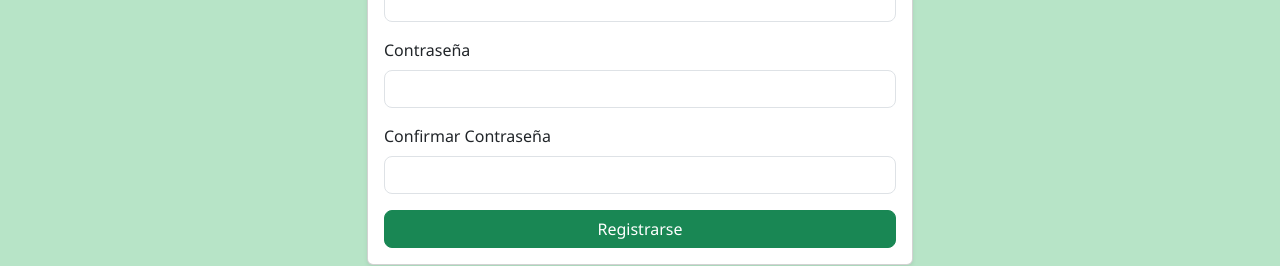
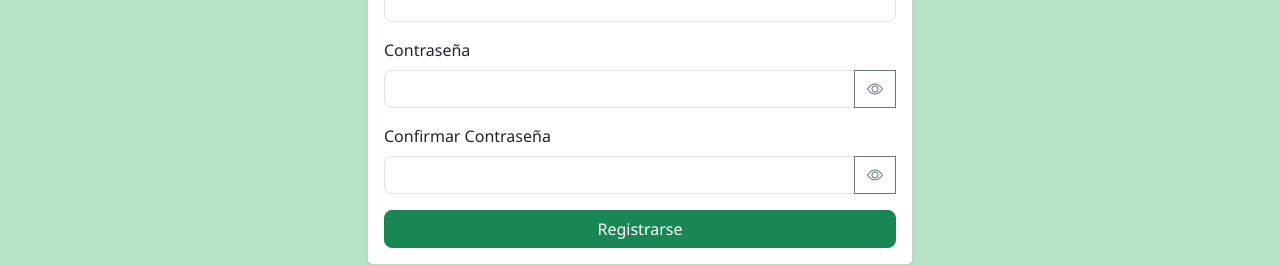
Before and after one commit to YaniraGS/ProyectoIntegrado, an Angular app in the folder frontend/recetas-de-yanira/: page /register in a window 1280 px wide. Shown: the part 289-555 px from the top of the page. Built offline with nearby package versions, Linux system fonts and the light colour scheme; no server answers.

Commit message:
limitar campo busqueda, login y register a menos caracteres

```diff
--- a/frontend/recetas-de-yanira/src/app/pages/login/login.component.html
+++ b/frontend/recetas-de-yanira/src/app/pages/login/login.component.html
@@ -8,14 +8,14 @@
           <form [formGroup]="loginForm" (ngSubmit)="login()">
             <div class="mb-3">
               <label for="email" class="form-label">Correo electrónico</label>
-              <input formControlName="email" id="email" type="email" class="form-control">
+              <input formControlName="email" id="email" type="email" class="form-control" maxlength="50">
             </div>
 
             <div class="mb-3">
               <label for="password" class="form-label">Contraseña</label>
               <div class="input-group">
 
-                <input [type]="showPassword ? 'text' : 'password'" formControlName="password" id="password"
+                <input [type]="showPassword ? 'text' : 'password'" formControlName="password" id="password" maxlength="30"
                   class="form-control">
                 <button type="button" class="btn btn-outline-secondary" (click)="togglePassword()" tabindex="-1">
                   <i class="bi" [ngClass]="showPassword ? 'bi-eye-slash' : 'bi-eye'"></i>
--- a/frontend/recetas-de-yanira/src/app/pages/recipes/recipes.component.html
+++ b/frontend/recetas-de-yanira/src/app/pages/recipes/recipes.component.html
@@ -7,7 +7,7 @@
       <div class="col-md-6 mb-3">
         <div class="input-group">
           <input [(ngModel)]="searchRecipe" type="text" class="form-control" placeholder="Buscador de Recetas"
-            (keyup.enter)="filterRecipes()">
+            (keyup.enter)="filterRecipes()" maxlength="50">
           <button (click)="filterRecipes()" class="btn btn-success">Buscar</button>
         </div>
       </div>
@@ -15,7 +15,7 @@
       <div class="col-md-6 mb-3">
         <div class="input-group">
           <input [(ngModel)]="searchIngredient" type="text" class="form-control"
-            placeholder="Buscar Recetas por Ingrediente" (keyup.enter)="searchByIngredient()">
+            placeholder="Buscar Recetas por Ingrediente" (keyup.enter)="searchByIngredient()"  maxlength="50">
           <button (click)="searchByIngredient()" class="btn btn-success">Buscar</button>
         </div>
       </div>
--- a/frontend/recetas-de-yanira/src/app/pages/register/register.component.html
+++ b/frontend/recetas-de-yanira/src/app/pages/register/register.component.html
@@ -8,7 +8,7 @@
           <form [formGroup]="registerForm" (ngSubmit)="register()" novalidate>
             <div class="mb-3">
               <label for="name" class="form-label">Nombre</label>
-              <input id="name" type="text" class="form-control" formControlName="name"
+              <input id="name" type="text" class="form-control" formControlName="name"   maxlength="30"
                 [class.is-invalid]="getErrorMessage('name')" />
               <div class="invalid-feedback">
                 {{ getErrorMessage('name') }}
@@ -16,7 +16,7 @@
             </div>
             <div class="mb-3">
               <label for="email" class="form-label">Correo electrónico</label>
-              <input id="email" type="email" class="form-control" formControlName="email"
+              <input id="email" type="email" class="form-control" formControlName="email" maxlength="50"
                 [class.is-invalid]="getErrorMessage('email')" />
               <div class="invalid-feedback">
                 {{ getErrorMessage('email') }}
@@ -25,20 +25,33 @@
 
             <div class="mb-3">
               <label for="password" class="form-label">Contraseña</label>
-              <input id="password" type="password" class="form-control" formControlName="password"
-                [class.is-invalid]="getErrorMessage('password')" />
+              <div class="input-group">
+                <input [type]="showPassword ? 'text' : 'password'" id="password" class="form-control" maxlength="30"
+                  formControlName="password" [class.is-invalid]="getErrorMessage('password')" />
+                <button type="button" class="btn btn-outline-secondary" (click)="togglePasswordVisibility()"
+                  tabindex="-1">
+                  <i class="bi" [ngClass]="showPassword ? 'bi-eye-slash' : 'bi-eye'"></i>
+                </button>
+
               <div class="invalid-feedback">
                 {{ getErrorMessage('password') }}
               </div>
             </div>
+            </div>
 
             <div class="mb-3">
               <label for="confirmPassword" class="form-label">Confirmar Contraseña</label>
-              <input id="confirmPassword" type="password" class="form-control" formControlName="confirmPassword"
-                [class.is-invalid]="getErrorMessage('confirmPassword')" />
+              <div class="input-group">
+                <input [type]="showConfirmPassword ? 'text' : 'password'" id="confirmPassword" class="form-control" maxlength="30"
+                  formControlName="confirmPassword" [class.is-invalid]="getErrorMessage('confirmPassword')" />
+                <button type="button" class="btn btn-outline-secondary" (click)="toggleConfirmPasswordVisibility()"
+                  tabindex="-1">
+                  <i class="bi" [ngClass]="showConfirmPassword ? 'bi-eye-slash' : 'bi-eye'"></i>
+                </button>
               <div class="invalid-feedback">
                 {{ getErrorMessage('confirmPassword') }}
               </div>
+            </div>
             </div>
 
             <button type="submit" class="btn btn-success w-100">
@@ -55,7 +68,7 @@
 
 <div class="modal-backdrop fade show" *ngIf="showModal" style="display: block;"></div>
 
-<div class="modal fade show" *ngIf="showModal" tabindex="-1" style="display:grid;" aria-modal="true" >
+<div class="modal fade show" *ngIf="showModal" tabindex="-1" style="display:grid;" aria-modal="true">
   <div class="modal-dialog modal-dialog-centered">
     <div class="modal-content">
       <div class="modal-header">
--- a/frontend/recetas-de-yanira/src/app/pages/register/register.component.ts
+++ b/frontend/recetas-de-yanira/src/app/pages/register/register.component.ts
@@ -14,20 +14,21 @@ import { AbstractControl, FormBuilder, FormGroup, Validators } from '@angular/fo
 export class RegisterComponent {
   registerForm: FormGroup;
   errorMessage = '';
-  showModal= false;
+  showModal = false;
+  showPassword: boolean = false;
+  showConfirmPassword: boolean = false;
 
 
 
   constructor(private fb: FormBuilder, private authService: AuthService, private router: Router) {
 
     this.registerForm = this.fb.group({
-      name:['', [Validators.required, Validators.maxLength(30)]],
+      name: ['', [Validators.required, Validators.maxLength(30)]],
       email: ['', [Validators.required, Validators.email, Validators.maxLength(50)]],
       password: ['', [Validators.required, Validators.minLength(6)]],
-      confirmPassword: ['', Validators.required,Validators.minLength(6)]
+      confirmPassword: ['', [Validators.required, Validators.minLength(6)]]
     }, { validators: this.passwordMatchValidator });
   }
-
 
   passwordMatchValidator(form: AbstractControl) {
     const password = form.get('password')?.value;
@@ -39,6 +40,13 @@ export class RegisterComponent {
     }
   }
 
+  togglePasswordVisibility(): void {
+    this.showPassword = !this.showPassword;
+  }
+
+  toggleConfirmPasswordVisibility(): void {
+    this.showConfirmPassword = !this.showConfirmPassword;
+  }
 
   register() {
     if (this.registerForm.invalid) {
@@ -47,9 +55,9 @@ export class RegisterComponent {
       return;
     }
 
-    const { email, password, name} = this.registerForm.value;
+    const { email, password, name } = this.registerForm.value;
     this.authService.register(email, password, name).subscribe({
-      next: () => this.showModal=true,
+      next: () => this.showModal = true,
       error: () => this.errorMessage = 'Error al registrarse. El correo electrónico ya existe.'
     });
 
```
